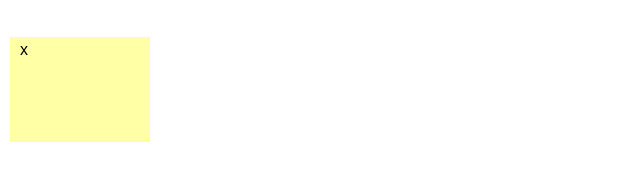
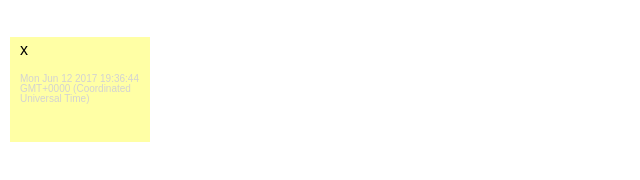
Before and after one commit to liliumcwu/sticky-notes, a plain HTML site: page index.html in a window 1280 px wide. Both pictures are taken after a click on the button "ADD A NEW NOTE". Shown: the part 208-388 px from the top of the page, 0-640 px from the left. Drawn offline with Linux system fonts and the light colour scheme.

Commit message:
fixes width of newX element, adds time stamp

```diff
--- a/css/style.css
+++ b/css/style.css
@@ -36,6 +36,13 @@ body {
   background-color: #FFFFA5;
 }
 
+.time {
+  font-size: 10px;
+  color: #d3d3d3;
+
+
+}
+
 .clearfix:after {
   visibility: hidden;
   display: block;
--- a/js/main.js
+++ b/js/main.js
@@ -25,14 +25,20 @@ function addNote() {
   $numNotesLabel.innerHTML = 'Current number of notes ' + numNotes;
   var $newX = document.createElement('p');
   $newX.innerHTML = 'x';
+  $newX.style.width = '5px';
   $newX.onclick = deleteNote;
   var $noteText = document.createElement('p');
   $noteText.contentEditable = true;
+  console.log('Date() is ' + Date());
+  var $time = document.createElement('p')
+  $time.innerHTML = Date();
+  $time.className = 'time';
 
   var $newNote = document.createElement('p')
   $newNote.className = 'note';
   $newNote.appendChild($newX);
   $newNote.appendChild($noteText);
+  $newNote.appendChild($time);
   $notesDiv.appendChild($newNote);
 }
 
```
